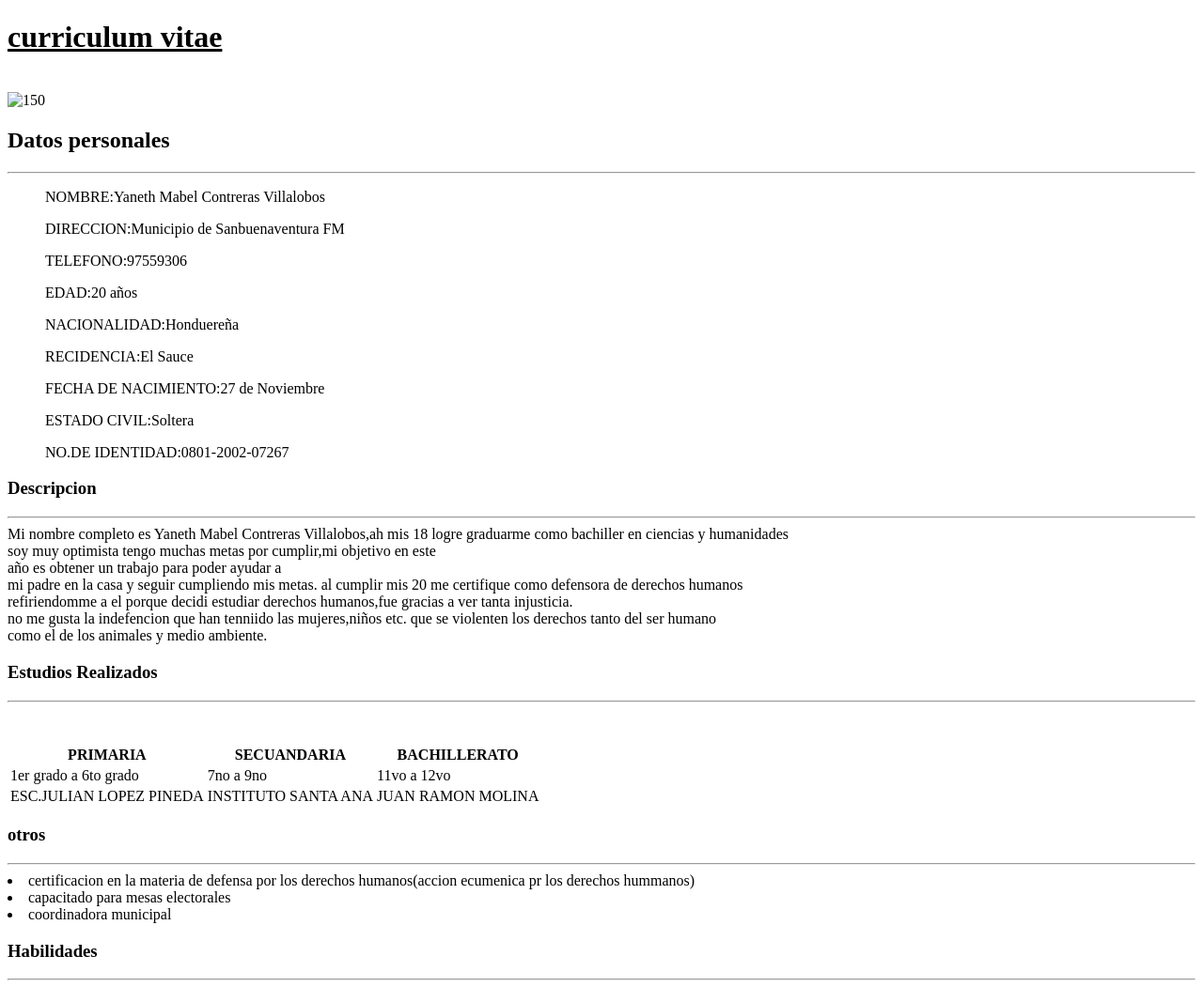
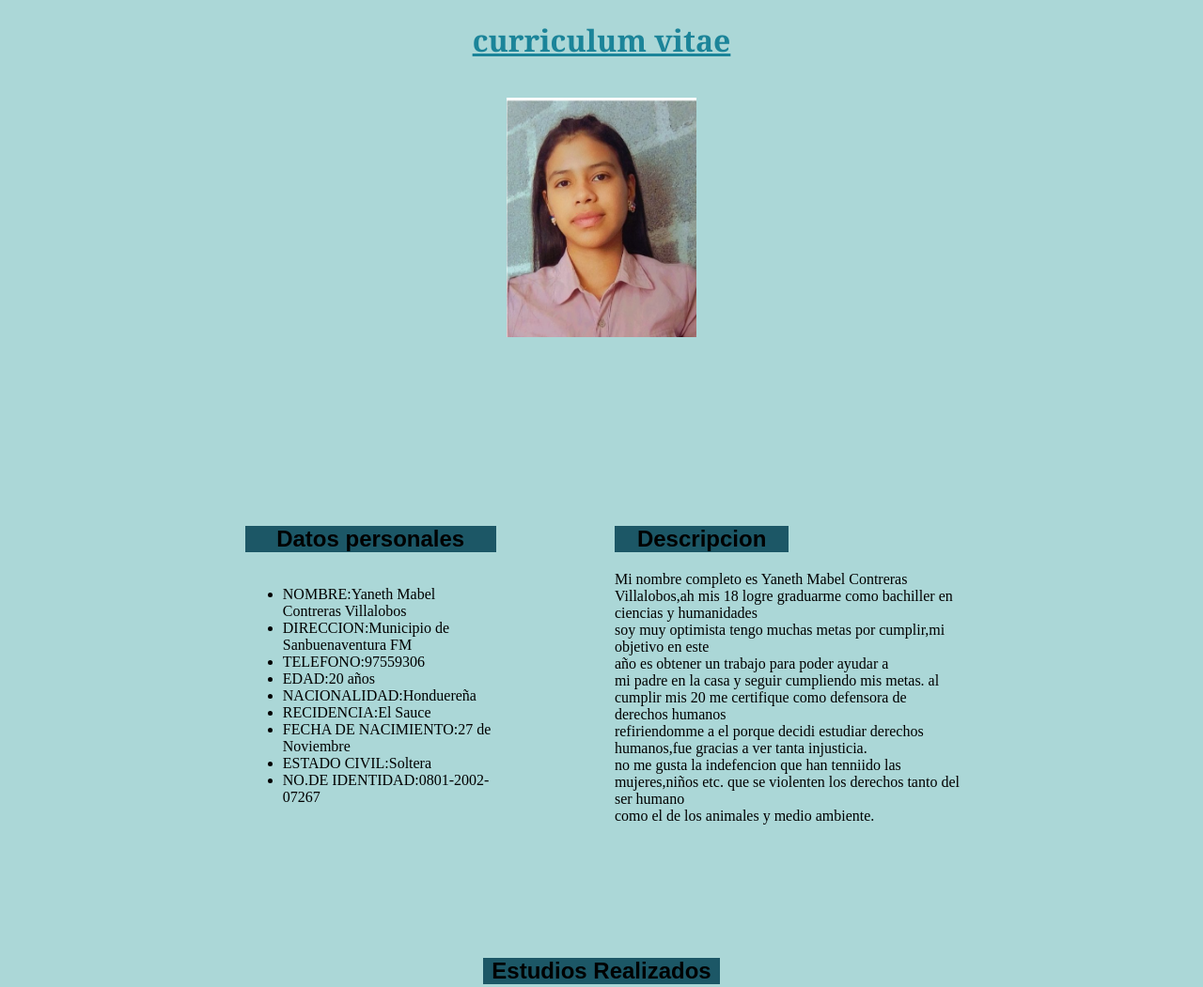
Before and after one commit to contrerasyaneth/Prueba, a plain HTML site: page index.html in a window 1280 px wide. Shown: the top 1051 px of the page at 94% size. Drawn offline with Linux system fonts and the light colour scheme.

Commit message:
realice mas estilos en mi pagina

```diff
--- a/Assets/css/estlo.css
+++ b/Assets/css/estlo.css
@@ -1,17 +1,39 @@
 h1{
     text-align: center;
     font-family:Georgia, 'Times New Roman', Times, serif;
-    color: brown;
+    color:rgb(27, 132, 153);
     }
-    .descripcion{
-
+    .foto{
+        width: 40%;
+        margin-left: 30%;
+        margin-bottom: 10%;
 
     }
+    .personales{
+        width: 100%;
 
+    }
+    .datos{
+        display: flex;
+        justify-content: center;
+    }
+    .caja1{
+        margin-left:10%;
+    }
+    .parrafo{
+        width: 60%;
+    }
+    .caja{
+     display: flex;
+     flex-direction: column;
+     margin-left:20% ;
+     margin-bottom: 10%;
+    }
+   .estudios{
+    margin-left: 40%;
+    width: 20%;
+   }
 
-    div img{
-        border-style:dotted ; color: brown;
-    }
     table{
         border:1px solid;
         border-color: brown;
@@ -31,12 +53,18 @@ h1{
     }
     h2{
         font-family:sans-serif;
+        background: rgb(28, 87, 102);
+        margin-right: 70%;
+        text-align: center;
     }
-    h3{
-        font-family:sans-serif;
+    .habilidades{
+        display: flex;
+        justify-content: center;
+        margin-left: 20%;
+        margin-top: 10%;
+
     }
-
-
     body{
     background:rgb(171, 215, 215);
+
     }
--- a/index.html
+++ b/index.html
@@ -5,28 +5,36 @@
     <meta http-equiv="X-UA-Compatible" content="IE=edge">
     <meta name="viewport" content="width=device-width, initial-scale=1.0">
     <title>mi curriculum</title>
+    <link rel="stylesheet" href="Assets/css/estlo.css">
 </head>
 <body>
     <h1><u>curriculum vitae</u></h1>
 <br>
 
-<div><img src="foto.jpg " alt="150" width="150" height="150"></div>
-<h2>Datos personales</h2>  <hr>
+<div class="foto">
+  <img class="foto" src="Assets/img/Captura.PNG">
+</div>
 
-<ul>NOMBRE:Yaneth Mabel Contreras Villalobos</ul>
-<ul>DIRECCION:Municipio de Sanbuenaventura FM</ul>
-<ul>TELEFONO:97559306</ul>
-<ul>EDAD:20 años</ul>
-<ul>NACIONALIDAD:Honduereña</ul>
-<ul>RECIDENCIA:El Sauce</ul>
-<ul>FECHA DE NACIMIENTO:27 de Noviembre</ul>
-<ul>ESTADO CIVIL:Soltera</ul>
-<ul>NO.DE IDENTIDAD:0801-2002-07267</ul>
+<section class="datos">
+    <div class="caja">
+    <h2 class="personales">Datos personales</h2>
+    <ul>
+        <li>NOMBRE:Yaneth Mabel Contreras Villalobos </li>
+        <li>DIRECCION:Municipio de Sanbuenaventura FM</li>
+        <li>TELEFONO:97559306</li>
+        <li>EDAD:20 años </li>
+        <li>NACIONALIDAD:Honduereña</li>
+        <li>RECIDENCIA:El Sauce</li>
+        <li>FECHA DE NACIMIENTO:27 de Noviembre</li>
+        <li>ESTADO CIVIL:Soltera</li>
+        <li>NO.DE IDENTIDAD:0801-2002-07267</li>
+    </ul>
+    </div>
 
 
-</p>
-<h3>Descripcion</h3> <hr>
-<p2>Mi nombre completo es
+    <div class="caja1">
+        <h2>Descripcion</h2>
+        <p class="parrafo">Mi nombre completo es
         Yaneth Mabel Contreras Villalobos,ah mis 18 logre graduarme como bachiller en
         ciencias y humanidades<br>
         soy muy optimista
@@ -38,27 +46,24 @@
         a ver tanta injusticia. <br>no me gusta
         la indefencion que han tenniido las mujeres,niños etc.
         que se violenten los derechos tanto del ser humano <br>
-    como el de los animales y medio ambiente. </p2>
-<br>
-<h3>Estudios Realizados</h3> <hr>
+        como el de los animales y medio ambiente. </p>
+    </div>
+</section>
+
+
 
     <table>
-        <tr>
+<h2 class="estudios">Estudios Realizados</h2>
    <th>PRIMARIA</th><br>
    <th>SECUANDARIA</th>
    <th>BACHILLERATO</th>
       </tr>
-
-
-
 
       <tr>
    <td>1er grado a 6to grado</td><br>
    <td>7no a 9no</td>
    <td>11vo a 12vo</td>
       </tr>
-
-
 
        <tr>
     <td>ESC.JULIAN LOPEZ PINEDA</td>
@@ -67,21 +72,34 @@
        </tr>
    </table>
 
-   <h3>otros</h3>
-   <hr>
-<li> certificacion en la materia de defensa por los derechos
-        humanos(accion ecumenica pr los derechos hummanos) </li>
-<li>capacitado para mesas electorales </li>
-<li>coordinadora municipal</li>
 
-    <h3>Habilidades</h3>
-    <hr>
+
+
+
+
+
+<section class="habilidades">
+<div class="caja2 ">
+<h2>Habilidades</h2>
+<ul>
    <li>liderazgo</li>
    <li>trabajo en equipo</li>
    <li>iniciativa</li>
    <li>cortesia</li>
    <li>autocontrol</li>
+</ul>
+ </div>
 
+
+  <div class="caja ultima">
+    <h2>otros</h2>
+    <ul>
+        <li>certificacion en la materia de defensa por los derechos humanos <br>(accion ecumenica pr los derechos hummanos)</li>
+        <li>capacitado para mesas electorales</li>
+        <li>coordinadora municipal</li>
+    </ul>
+    </div>
+</section>
 
 
 </body>
```
Lines whose indentation alone changed are shown as unchanged.
